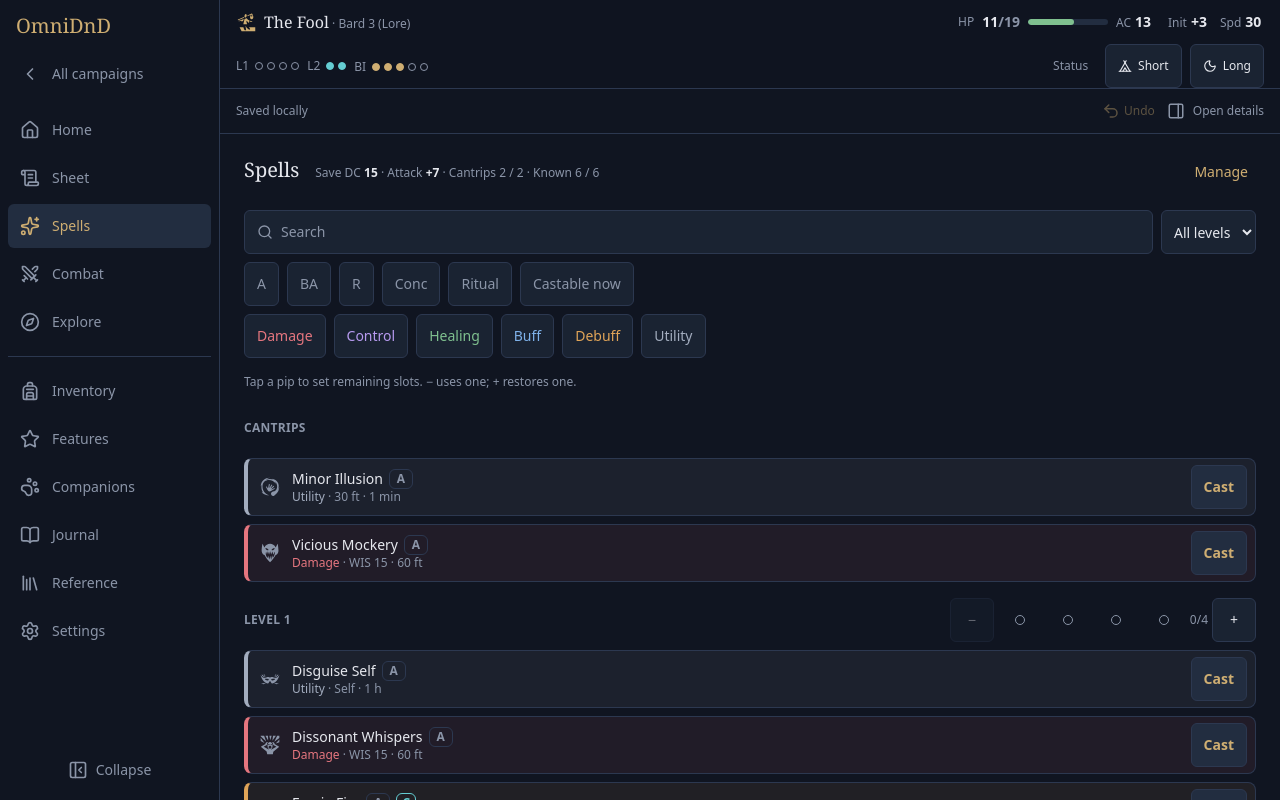
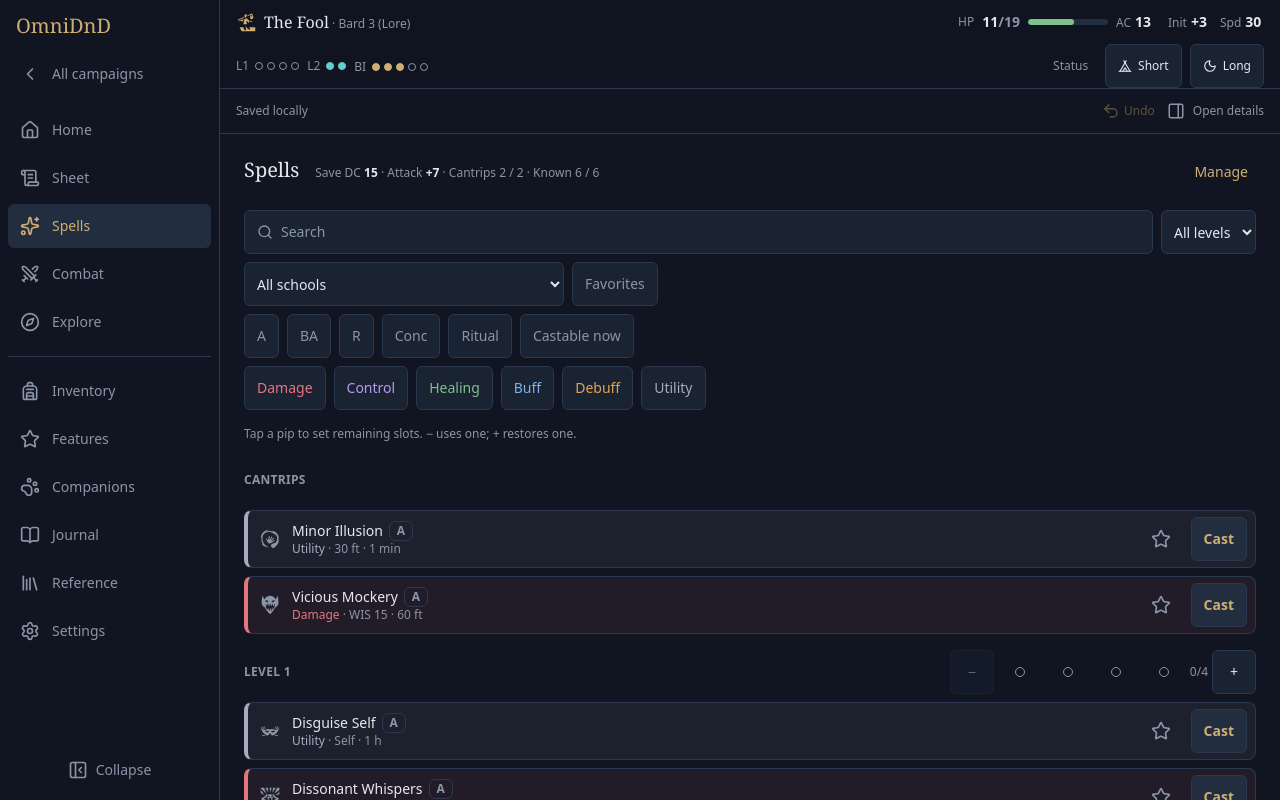
Before and after one commit to kamivour/OmniDnD, a React (Vite) app: page /characters/the-fool/spells in a window 1280 px wide. Shown: the top 800 px of the page. Built offline with nearby package versions, Linux system fonts and the light colour scheme.

Commit message:
feat(spellbook): add filters and saved favorites

```diff
--- /dev/null
+++ b/src/engine/commands/favorites.ts
@@ -0,0 +1,33 @@
+import { z } from 'zod';
+import { refId } from '../schema';
+import type { Command } from './runner';
+import { block } from './shared';
+
+const SetSpellFavoritePayloadSchema = z.strictObject({
+  spellId: refId('spell'),
+  favorite: z.boolean(),
+});
+
+export type SetSpellFavoritePayload = z.infer<typeof SetSpellFavoritePayloadSchema>;
+
+/** Favorites survive spell selection changes; only the chosen reference needs to be a spell. */
+export const setSpellFavorite: Command<SetSpellFavoritePayload> = {
+  name: 'setSpellFavorite',
+  check: ({ registry }, payload) => {
+    const parsed = SetSpellFavoritePayloadSchema.safeParse(payload);
+    if (!parsed.success) return [block('Spell favorite details are invalid')];
+    if (registry.entries.get(parsed.data.spellId)?.kind !== 'spell')
+      return [block('Choose a spell from the reference library')];
+    return [];
+  },
+  apply: ({ build }, payload, { registry }) => {
+    const { spellId, favorite } = SetSpellFavoritePayloadSchema.parse(payload);
+    const first = build.favorites.indexOf(spellId);
+    if (favorite) {
+      if (first < 0) build.favorites.push(spellId);
+      else if (first !== build.favorites.lastIndexOf(spellId))
+        build.favorites = build.favorites.filter((id, index) => id !== spellId || index === first);
+    } else if (first >= 0) build.favorites = build.favorites.filter((id) => id !== spellId);
+    return `${favorite ? 'Favorite' : 'Remove favorite'} ${registry.get('spell', spellId).name}`;
+  },
+};
--- a/src/engine/commands/index.ts
+++ b/src/engine/commands/index.ts
@@ -3,6 +3,7 @@ export * from './runner';
 export * from './combat';
 export * from './effects';
 export * from './features';
+export * from './favorites';
 export * from './hp';
 export * from './level';
 export * from './rest';
--- a/src/ui/components/ActionRow.tsx
+++ b/src/ui/components/ActionRow.tsx
@@ -11,6 +11,8 @@ interface ActionRowProps {
   meta: ReactNode;
   /** Badges after the name (cost, C, Rit). */
   badges?: ReactNode;
+  /** Optional secondary control beside the preview, before the primary action. */
+  auxiliaryAction?: ReactNode;
   actionLabel: string;
   onAction: MouseEventHandler<HTMLButtonElement>;
   /** The economy slot this costs is spent. Dims the button; it still works (warns later, D10). */
@@ -35,6 +37,7 @@ export function ActionRow({
   name,
   meta,
   badges,
+  auxiliaryAction,
   actionLabel,
   onAction,
   spent,
@@ -80,6 +83,7 @@ export function ActionRow({
           </button>
         )}
       </Preview>
+      {auxiliaryAction}
       <button
         type="button"
         onClick={onAction}
--- a/src/ui/components/SpellRow.tsx
+++ b/src/ui/components/SpellRow.tsx
@@ -1,3 +1,5 @@
+import { Star } from 'lucide-react';
+import { cx } from '../cx';
 import type { SpellView } from '../fixtures/the-fool';
 import { schoolIconId, signed } from '../format';
 import { SPELL_TYPES } from '../spellTypes';
@@ -17,6 +19,8 @@ interface SpellRowProps {
   spent?: string;
   unavailable?: boolean;
   concentrating?: boolean;
+  favorite?: boolean;
+  onFavorite?: () => void;
   onCast: (spell: SpellView, level: number, returnFocusTo?: HTMLElement) => void;
   onPin?: (spell: SpellView) => void;
   sheetFooter?: PreviewFooter;
@@ -32,6 +36,8 @@ export function SpellRow({
   spent,
   unavailable,
   concentrating,
+  favorite,
+  onFavorite,
   onCast,
   onPin,
   sheetFooter,
@@ -66,6 +72,22 @@ export function SpellRow({
         </>
       }
       meta={meta}
+      auxiliaryAction={
+        onFavorite && (
+          <button
+            type="button"
+            aria-label={`Favorite ${spell.name}`}
+            aria-pressed={!!favorite}
+            onClick={onFavorite}
+            className={cx(
+              'hover-lift grid size-11 shrink-0 place-items-center rounded-btn border border-transparent hover:text-accent',
+              favorite ? 'text-accent' : 'text-text-muted',
+            )}
+          >
+            <Star aria-hidden className="size-5" fill={favorite ? 'currentColor' : 'none'} />
+          </button>
+        )
+      }
       actionLabel="Cast"
       onAction={(event) => onCast(spell, spell.level, event.currentTarget)}
       spent={spent}
--- a/src/ui/screens/SpellbookScreen.tsx
+++ b/src/ui/screens/SpellbookScreen.tsx
@@ -1,7 +1,8 @@
-import { useRef, useState } from 'react';
+import { useEffect, useRef, useState, type Ref } from 'react';
 import { Search } from 'lucide-react';
 import { registry } from '../../data/registry';
-import { adjustSlot, spellCastDetails } from '../../engine/commands';
+import { adjustSlot, setSpellFavorite, spellCastDetails } from '../../engine/commands';
+import { SchoolSchema } from '../../engine/schema';
 import { useCommand } from '../commands/command-context';
 import { SpellCard } from '../components/cards';
 import { Sheet } from '../components/Sheet';
@@ -27,6 +28,8 @@ interface Filters {
   concentration: boolean;
   ritual: boolean;
   castableNow: boolean;
+  school: string;
+  favorites: boolean;
 }
 
 const NO_FILTERS: Filters = {
@@ -37,6 +40,8 @@ const NO_FILTERS: Filters = {
   concentration: false,
   ritual: false,
   castableNow: false,
+  school: 'all',
+  favorites: false,
 };
 
 const COSTS: Cost[] = ['A', 'BA', 'R'];
@@ -54,6 +59,7 @@ function matches(
   f: Filters,
   slots: readonly { level: number; max: number; used: number }[],
   ritualAvailable = false,
+  favorite = false,
 ): boolean {
   if (f.query && !spell.name.toLowerCase().includes(f.query.trim().toLowerCase())) return false;
   if (f.level !== 'all' && spell.level !== f.level) return false;
@@ -61,6 +67,8 @@ function matches(
   if (f.types.length > 0 && !spell.tags.some((t) => f.types.includes(t))) return false;
   if (f.concentration && !spell.concentration) return false;
   if (f.ritual && !spell.ritual) return false;
+  if (f.school !== 'all' && spell.school.toLowerCase() !== f.school) return false;
+  if (f.favorites && !favorite) return false;
   if (f.castableNow && !hasSlotFor(spell, slots) && !ritualAvailable) return false;
   return true;
 }
@@ -72,7 +80,7 @@ function matches(
  */
 export function SpellbookScreen() {
   const act = useFixtureAction();
-  const { state, sheet } = useCharacter();
+  const { state, sheet, events } = useCharacter();
   const { run } = useCommand();
   const model = spellbookModel(state, sheet, registry);
   const { slots, levels } = model;
@@ -90,6 +98,14 @@ export function SpellbookScreen() {
     opener?: HTMLElement;
   } | null>(null);
   const castOpener = useRef<HTMLElement | null>(null);
+  const favoritesFilter = useRef<HTMLButtonElement>(null);
+  const restoreFavoritesFocus = useRef(false);
+  useEffect(() => {
+    if (restoreFavoritesFocus.current) {
+      restoreFavoritesFocus.current = false;
+      favoritesFilter.current?.focus();
+    }
+  }, [events]);
   const { pin } = useDetail();
 
   const set = <K extends keyof Filters>(key: K, value: Filters[K]) =>
@@ -101,8 +117,9 @@ export function SpellbookScreen() {
     pin(<LiveSpellDetail spellId={spell.id} classId={classId} />);
 
   const visible = entries.filter(({ spell, ritualAvailable }) =>
-    matches(spell, filters, slots, ritualAvailable),
+    matches(spell, filters, slots, ritualAvailable, state.build.favorites.includes(spell.id)),
   );
+  const costs = [...new Set<Cost>([...COSTS, ...entries.map(({ spell }) => spell.cost)])];
   const filtered = JSON.stringify(filters) !== JSON.stringify(NO_FILTERS);
 
   return (
@@ -178,8 +195,33 @@ export function SpellbookScreen() {
               ))}
             </select>
           </div>
+          <div className="flex flex-wrap items-center gap-2">
+            <label className="sr-only" htmlFor="spell-school">
+              School
+            </label>
+            <select
+              id="spell-school"
+              value={filters.school}
+              onChange={(event) => set('school', event.target.value)}
+              className="min-h-11 min-w-0 flex-1 rounded-btn border border-border bg-surface px-2 text-sm text-text sm:max-w-xs"
+            >
+              <option value="all">All schools</option>
+              {SchoolSchema.options.map((school) => (
+                <option key={school} value={school}>
+                  {school[0]!.toUpperCase() + school.slice(1)}
+                </option>
+              ))}
+            </select>
+            <FilterChip
+              buttonRef={favoritesFilter}
+              pressed={filters.favorites}
+              onClick={() => set('favorites', !filters.favorites)}
+            >
+              Favorites
+            </FilterChip>
+          </div>
           <div className="flex flex-wrap gap-2">
-            {COSTS.map((c) => (
+            {costs.map((c) => (
               <FilterChip
                 key={c}
                 pressed={filters.costs.includes(c)}
@@ -274,6 +316,16 @@ export function SpellbookScreen() {
                     spell={spell}
                     dc={dc}
                     attack={attack}
+                    favorite={state.build.favorites.includes(spell.id)}
+                    onFavorite={() => {
+                      const favorite = state.build.favorites.includes(spell.id);
+                      restoreFavoritesFocus.current = filters.favorites && favorite;
+                      const result = run(setSpellFavorite, {
+                        spellId: spell.id,
+                        favorite: !favorite,
+                      });
+                      if (result.result !== 'ok') restoreFavoritesFocus.current = false;
+                    }}
                     castingClass={
                       model.classes.length + model.unsupportedClassIds.length > 1
                         ? registry.get('class', classId).name
@@ -367,6 +419,7 @@ function FilterChip({
   className = 'text-text-muted',
   pressedClassName = 'border-accent bg-surface-2 text-accent',
   children,
+  buttonRef,
 }: {
   pressed: boolean;
   onClick: () => void;
@@ -375,9 +428,11 @@ function FilterChip({
   className?: string;
   pressedClassName?: string;
   children: string;
+  buttonRef?: Ref<HTMLButtonElement>;
 }) {
   return (
     <button
+      ref={buttonRef}
       type="button"
       aria-pressed={pressed}
       onClick={onClick}
```
Also changed, not shown: 6 other files (tests, documents, lock files or other folders).
